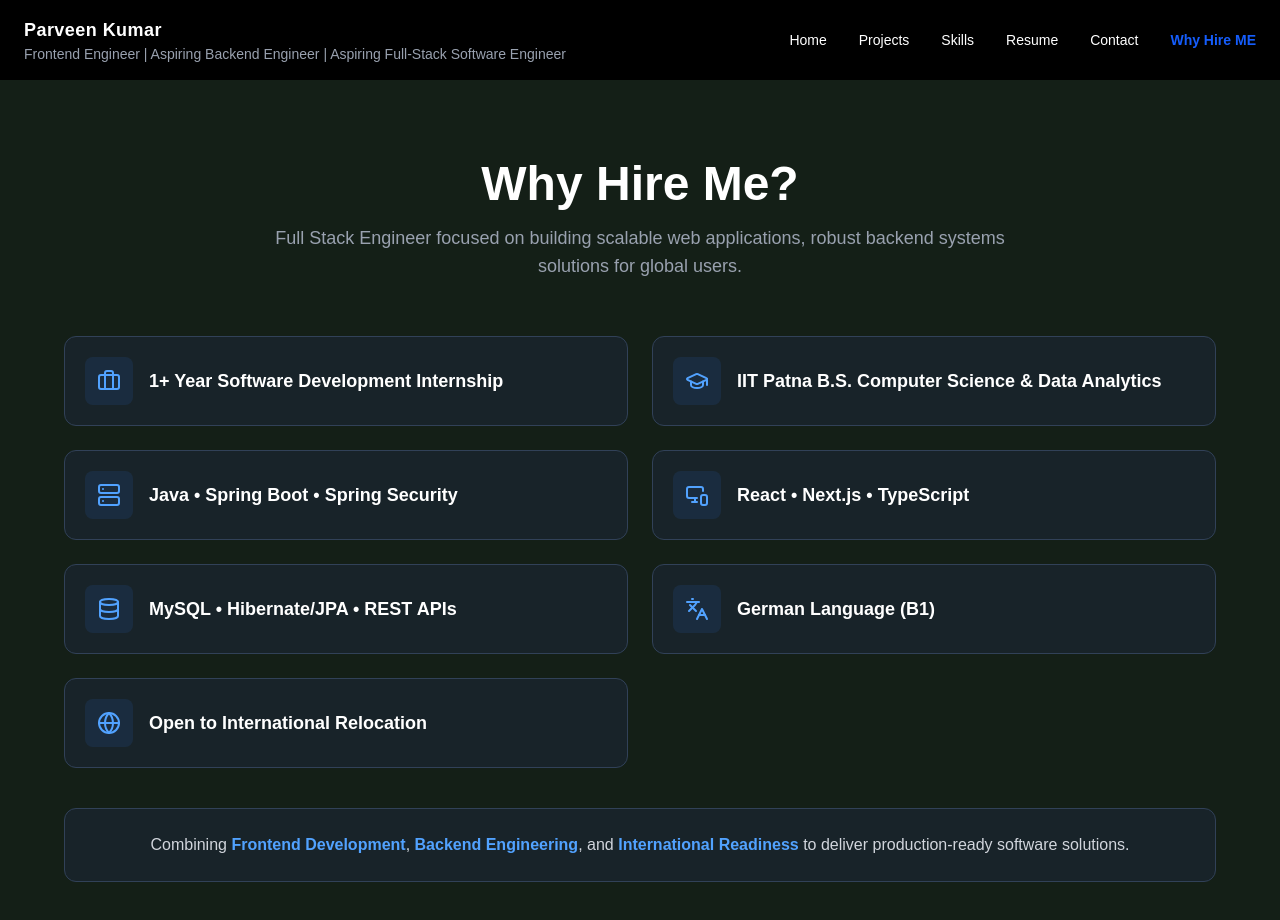
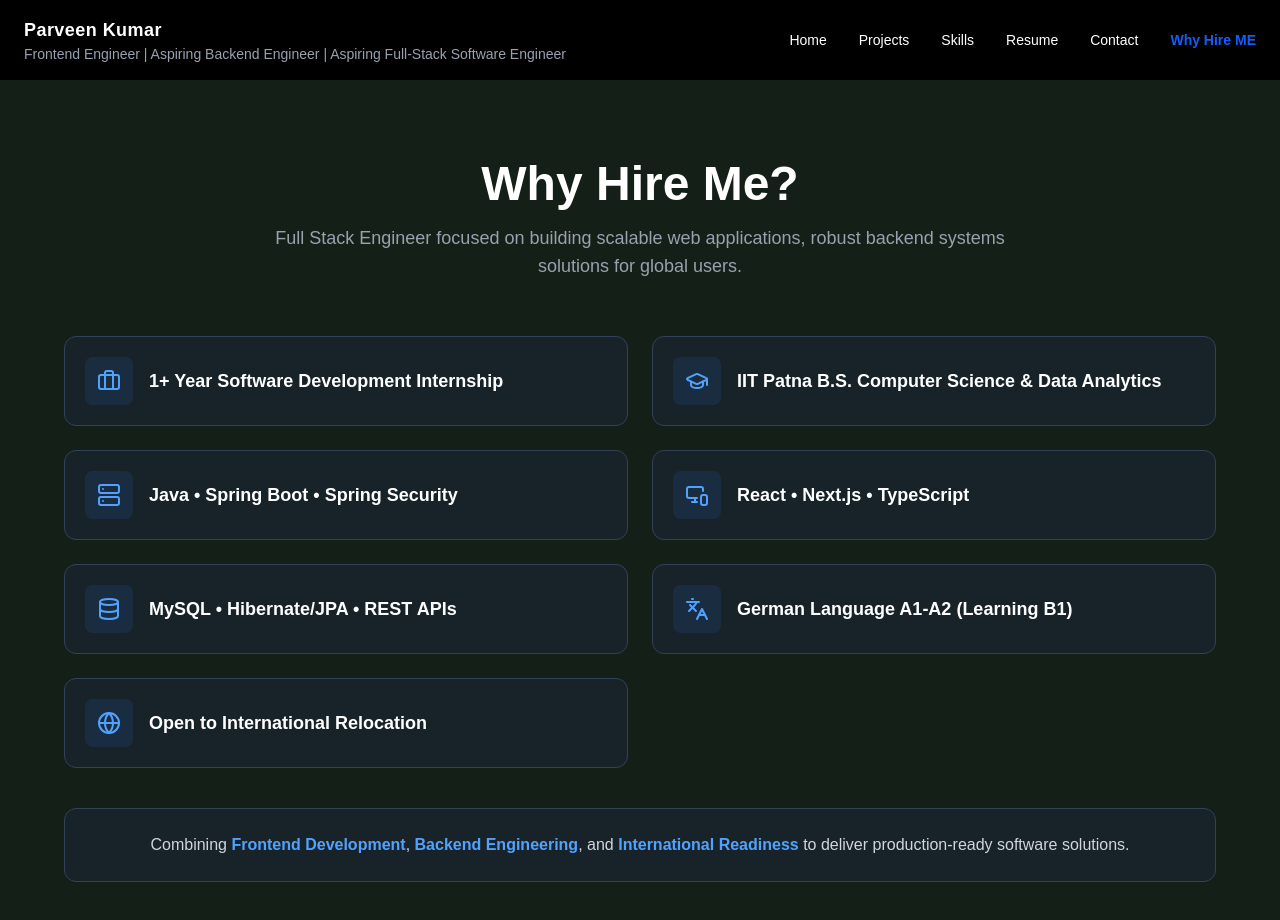
Before and after one commit to Parveen-collab/my-portfolio, a Next.js app: page /why-hire-me in a window 1280 px wide. Shown: the top 920 px of the page. Built offline with nearby package versions, Linux system fonts and the light colour scheme.

Commit message:
Update German language proficiency title

```diff
--- a/src/components/WhyHireMe.tsx
+++ b/src/components/WhyHireMe.tsx
@@ -33,7 +33,7 @@ const reasons = [
   },
   {
     icon: Languages,
-    title: "German Language (B1)",
+    title: "German Language A1-A2 (Learning B1)",
   },
   {
     icon: Globe,
```
